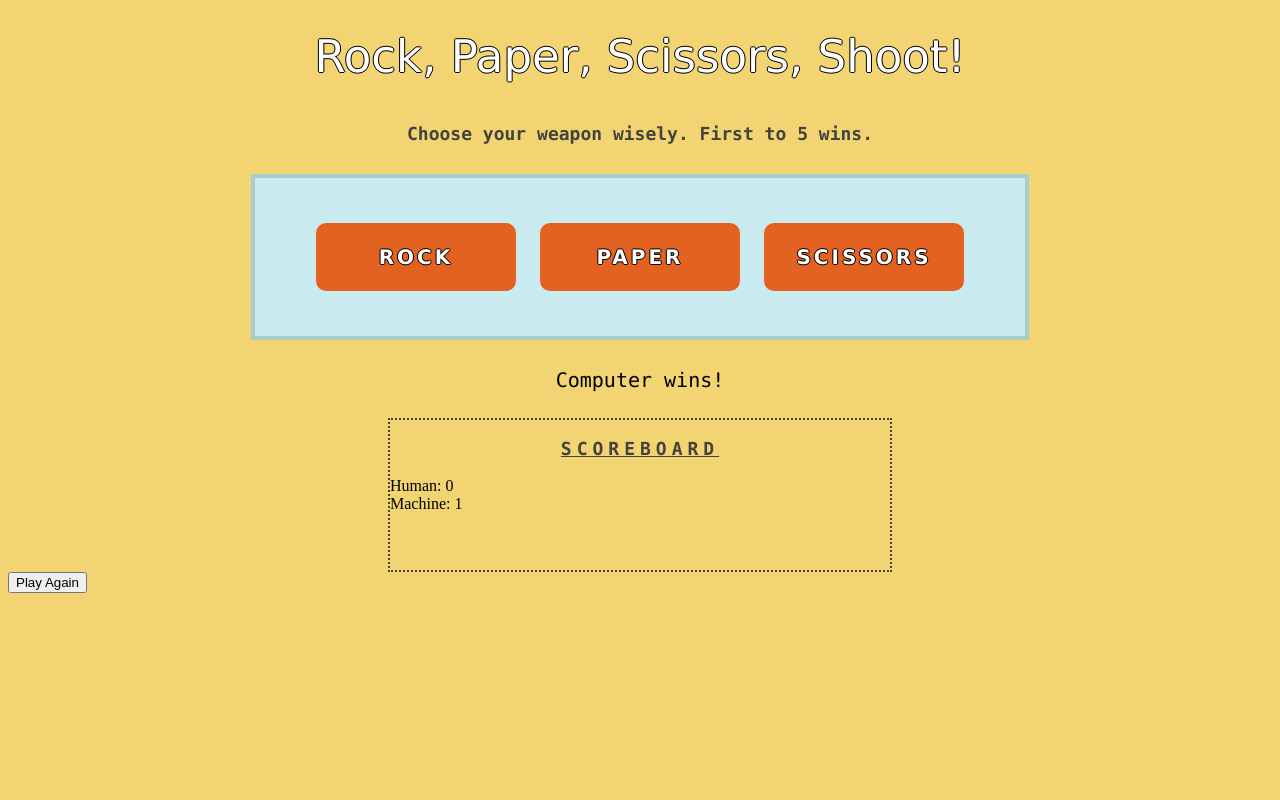
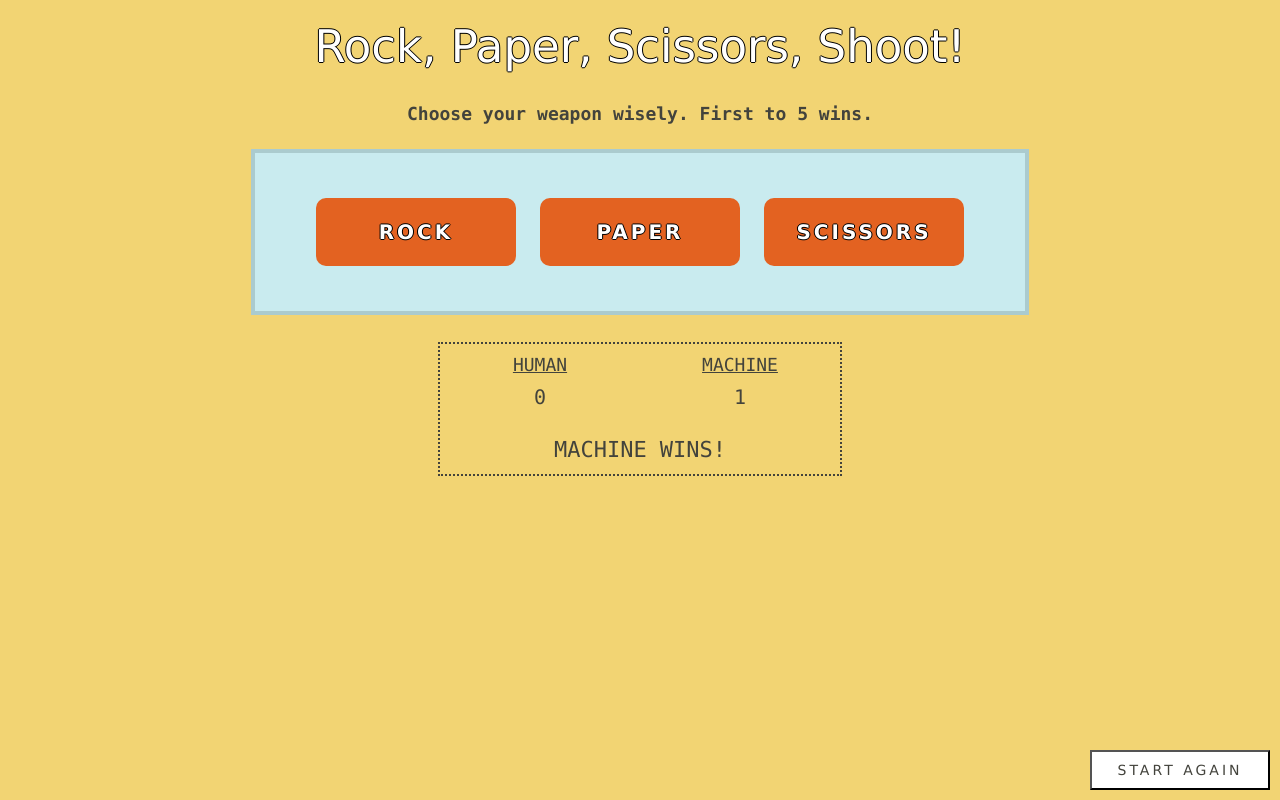
Before and after one commit to codeymason/rockpaperscissors_visual, a plain HTML site: page rps_visual.html in a window 1280 px wide. Both pictures are taken after a click on the button "ROCK". Drawn offline with Linux system fonts and the light colour scheme.

Commit message:
Final CSS complete. Project shelved.

```diff
--- a/rps_visual.css
+++ b/rps_visual.css
@@ -9,18 +9,20 @@ h1 {
   font-family: Verdana, Geneva, sans-serif;
   font-size: 45px;
   font-weight: normal;
+  margin: 20px 0;
 }
 
 h2 {
   text-align: center;
   color: #43433C;
   padding: 10px;
-  margin-bottom: 20px;
+  margin-bottom: 15px;
   font-family: "Lucida Console", Monaco, monospace;
   font-size: 18px;
 }
 
-div#weapons {
+/*Weapons selector box*/
+#weapons {
   background-color: #c9ebef;
   border: 4px solid #abcbce;
   padding: 35px;
@@ -29,7 +31,7 @@ div#weapons {
   text-align: center;
 }
 
-div#weapons button {
+#weapons button {
   background-color: #E36221;
   color: white;
   font-family: Verdana, Geneva, sans-serif;
@@ -46,35 +48,115 @@ div#weapons button {
   font-size: 20px;
 }
 
-div#weapons button:hover {
+#weapons button:hover {
   border: 2px solid #43433C;
   transition-duration: 200ms;
 }
 
-div#message {
-  height: 40px;
-  padding: 10px;
-  margin-top: 18px;
+#weapons button:focus {
+  outline: 0;
+}
+
+/*Score container and round winner declaration*/
+#score-container {
+  background-color: #F2D473;
+  text-align: left;
+  margin-top: 27px;
+  margin-left: auto;
+  margin-right: auto;
+  height: 130px;
+  width: 400px;
+  border: 2px dotted #43433C;
+  position: relative;
+}
+
+#player-score-container {
+  float: left;
+}
+
+#human {
+  width: 200px;
+  margin-top: 10px;
+  margin-bottom: 10px;
   text-align: center;
+  color: #43433C;
+  font-size: 18px;
+  font-family: "Lucida Console", Monaco, monospace;
+  text-decoration: underline;
+}
+
+#player-score {
+  width: 200px;
+  text-align: center;
+  color: #43433C;
   font-size: 20px;
   font-family: "Lucida Console", Monaco, monospace;
 }
 
-
-div#score-container {
-  background-color: #F2D473;
-  text-align: left;
-  margin: auto;
-  height: 150px;
-  width: 500px;
-  border: 2px dotted #43433C;
+#comp-score-container {
+  float: right;
 }
 
-div#score-container h3 {
+#machine {
+  width: 200px;
+  margin-top: 10px;
+  margin-bottom: 10px;
   text-align: center;
-  text-decoration: underline;
-  font-family: "Lucida Console", Monaco, monospace;
   color: #43433C;
   font-size: 18px;
-  letter-spacing: 5px;
+  font-family: "Lucida Console", Monaco, monospace;
+  text-decoration: underline;
 }
+
+#comp-score {
+  width: 200px;
+  text-align: center;
+  color: #43433C;
+  font-size: 20px;
+  font-family: "Lucida Console", Monaco, monospace;
+}
+
+#message {
+  height: 30px;
+  padding: 7px;
+  text-align: center;
+  color: #43433C;
+  font-size: 22px;
+  font-family: "Lucida Console", Monaco, monospace;
+  position: absolute;
+  bottom: 0;
+  left: 0;
+  right: 0;
+}
+
+/*Human-favoring or machine-favoring quote, depending on winner.*/
+#game-winner {
+  text-align: left;
+  color: #43433C;
+  padding: 5px;
+  width: 650px;
+  font-family: "Lucida Console", Monaco, monospace;
+  font-size: 15px;
+  margin-left: auto;
+  margin-right: auto;
+  margin-top: 24px;
+}
+
+/*Reset button*/
+#button-holder {
+  position: fixed;
+  bottom: 0;
+  right: 0;
+}
+
+#reset-button {
+  background-color: white;
+  color: #43433C;
+  font-family: Verdana, Geneva, sans-serif;
+  letter-spacing: 3px;
+  padding: 10px;
+  width: 180px;
+  margin: 10px;
+  text-align: center;
+  font-size: 14px;
+}
--- a/rps_visual.html
+++ b/rps_visual.html
@@ -13,13 +13,20 @@
     <button type="button" id="paper">PAPER</button>
     <button type="button" id="scissors">SCISSORS</button>
   </div>
-  <div id="message"></div>
   <div id="score-container">
-    <h3>SCOREBOARD</h3>
-    <div id="player-score"></div>
-    <div id="comp-score"></div>
+    <div id="player-score-container">
+      <p id="human">HUMAN</p>
+      <div id="player-score"></div>
+    </div>
+    <div id="comp-score-container">
+      <p id="machine">MACHINE</p>
+      <div id="comp-score"></div>
+    </div>
+    <div id="message"></div>
   </div>
-  <div id="game-winner"></div>
-  <button type="button" id="reset-button">Play Again</button>
+  <p id="game-winner"></p>
+  <div id="button-holder">
+    <button type="button" id="reset-button">START AGAIN</button>
+  </div>
 </body>
 </html>
--- a/rps_visual.js
+++ b/rps_visual.js
@@ -36,15 +36,15 @@ scissorsBtn.addEventListener('click', () => {
 function playRound(playerSelection, computerSelection) {
   switch (whoWins(playerSelection, computerSelection)) {
     case "tie":
-      message.textContent = "It's a tie!";
+      message.textContent = "TIE GAME!";
       break;
     case "player":
       playerScore++;
-      message.textContent = "You win!";
+      message.textContent = "YOU WIN!";
       break;
     case "computer":
       compScore++;
-      message.textContent = "Computer wins!";
+      message.textContent = "MACHINE WINS!";
       break;
   }
   score();
@@ -82,14 +82,14 @@ function whoWins(playerSelection, computerSelection) {
 
 //display score; if player or computer score is equal to 5, declare winner and disable weapon buttons.
 function score() {
-  playerScoreBoard.textContent = `Human: ${playerScore}`;
-  compScoreBoard.textContent = `Machine: ${compScore}`;
+  playerScoreBoard.textContent = playerScore;
+  compScoreBoard.textContent = compScore;
 
   if (playerScore === 5) {
-    gameWinner.textContent = "You win this time! Want to try for another? Play again!";
+    gameWinner.textContent = "\"I've heard my teacher say, where there are machines, there are bound to be worries; where there are machine worries, there are bound to be machine hearts. With a machine heart in your breast, you've spoiled what was pure and simple; and without pure and simple, the life of the spirit knows no rest.\" -Zhuangzi";
     gameOver();
 } else if (compScore === 5) {
-    gameWinner.textContent = "The computer wins this round. Try again!";
+    gameWinner.textContent = "\"The real question is not whether machines think but whether men do. The mystery which surrounds a thinking machine already surrounds a thinking man.\" -B.F. Skinner";
     gameOver();
   }
 }
```
